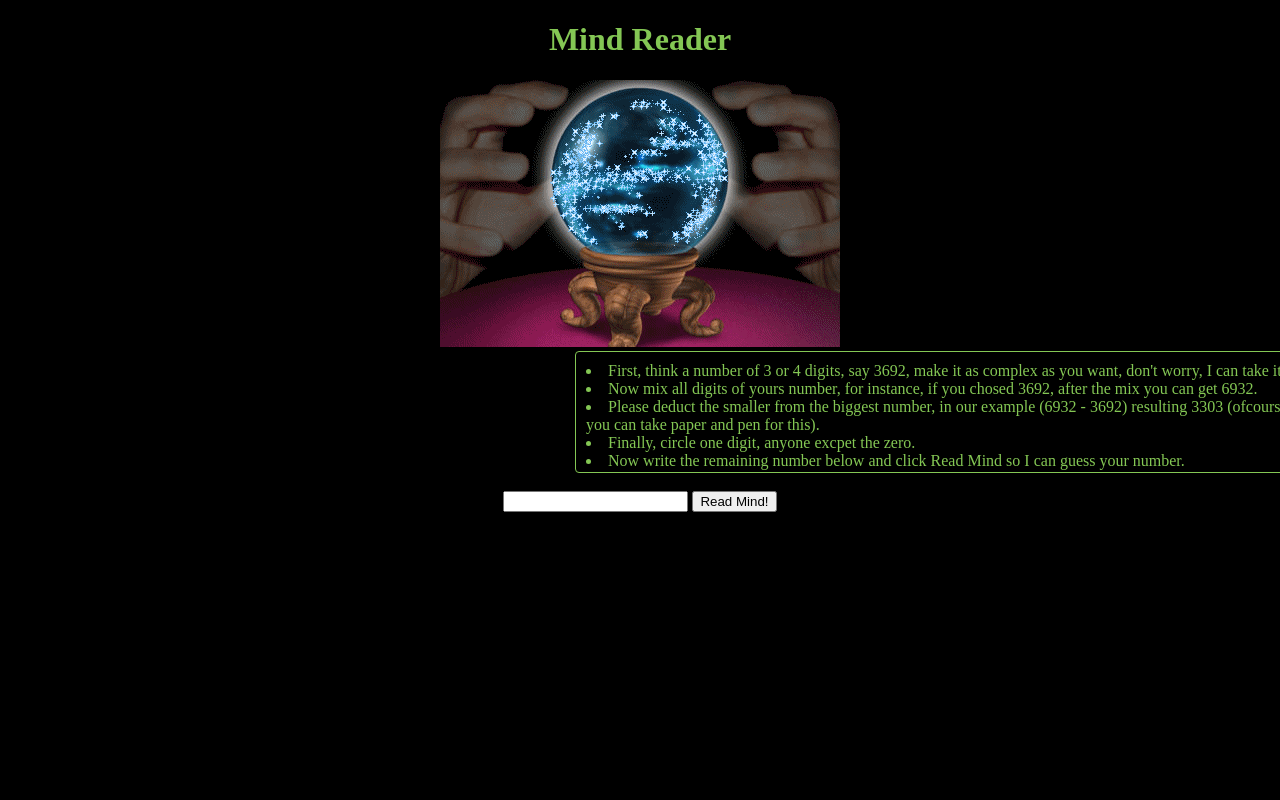
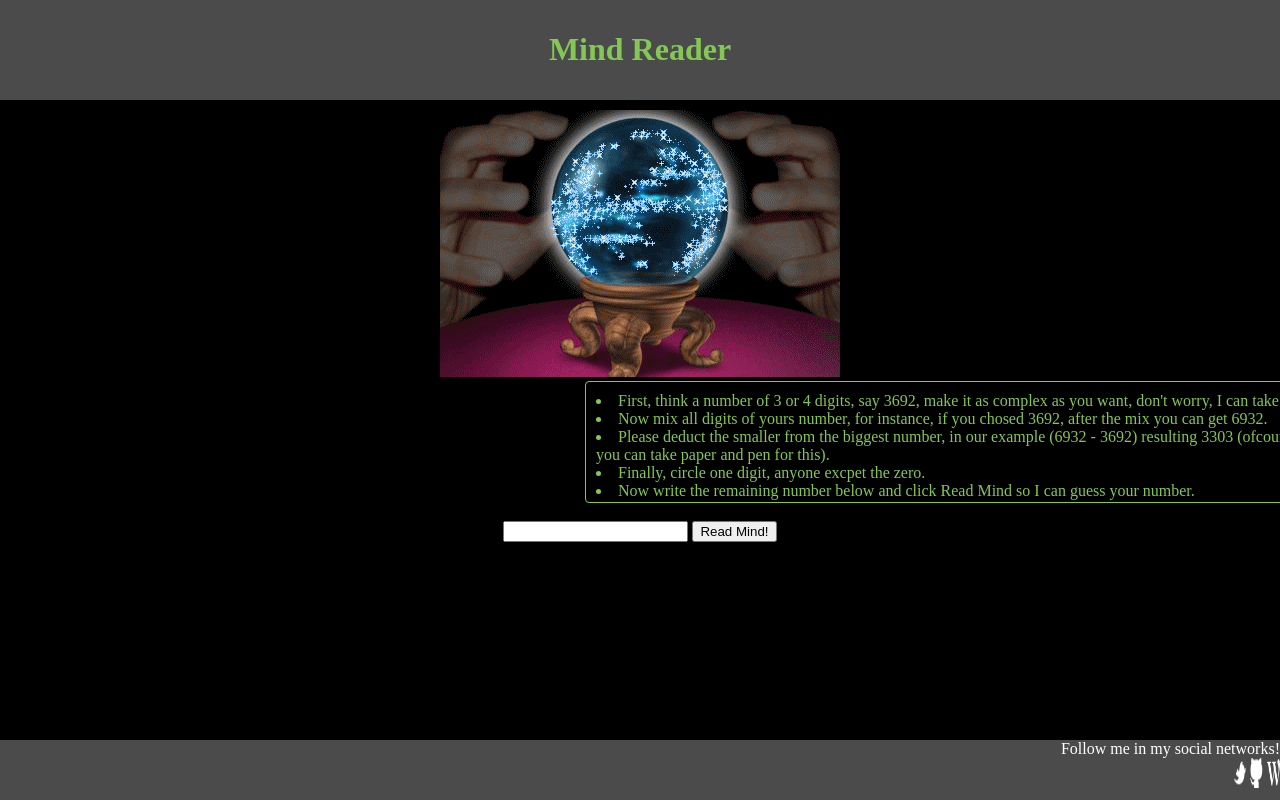
Before and after one commit to ManuH/mindreader2, a plain HTML site: page game.html in a window 1280 px wide. Shown: the top 800 px of the page. Drawn offline with Linux system fonts and the light colour scheme.

Commit message:
footer and header added

```diff
--- a/game.html
+++ b/game.html
@@ -6,7 +6,11 @@
 	<link rel="stylesheet" type="text/css" href="style.css">
 </head>
 <body>
+<div>
+	<div id="header">
 		<h1>Mind Reader</h1>
+	</div>
+	<div id="body">
 		<img src="images/guesser.gif">
 		<div id="menu">
 			<li>First, think a number of 3 or 4 digits, say 3692, make it as complex as you want, don't worry, I can take it.</li>
@@ -16,9 +20,21 @@
 			<li>Now write the remaining number below and click Read Mind so I can guess your number.</li>
 		</div>
 		<br>
+		<div id="menu2">
 			<input type="text" id="input" />
 			<button onclick="show()">Read Mind!</button>
+			<br>
 			<p id="result"></p>
 			<a href="index.html" id="restart"></a>
+		</div>
+	</div>
+	<div id="footer">
+		<li class="footerli">Follow me in my social networks! </li>
+		<li class="footerli"><br></li>
+		<li class="footerli"><a href="https://twitter.com/devmanuh"><img class="footerimg" src="icons/twitter.png"></a></li>
+		<li class="footerli"><a href=""><img class="footerimg" src="icons/github-2.png"></a></li>
+		<li class="footerli"><a href=""><img class="footerimg" src="icons/wordpress.png"></a>
+	</div>
+</div>
 </body>
 </html>
```
Lines whose indentation alone changed are shown as unchanged.
